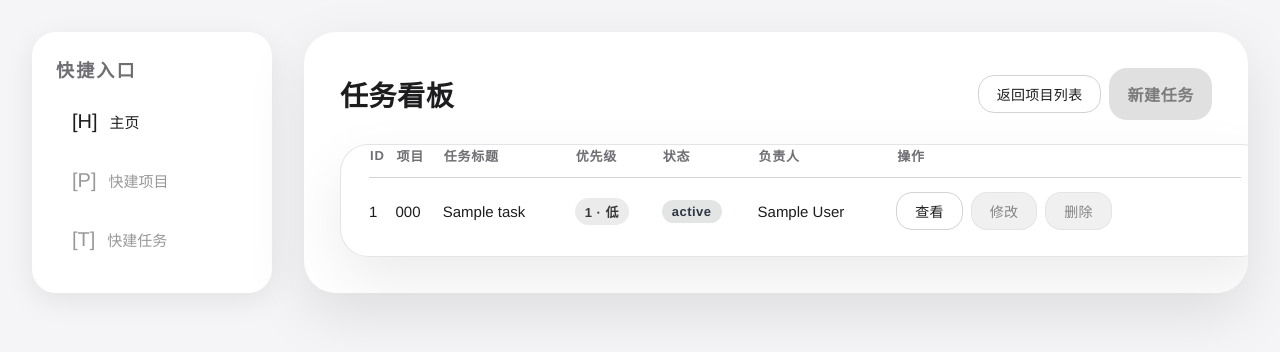
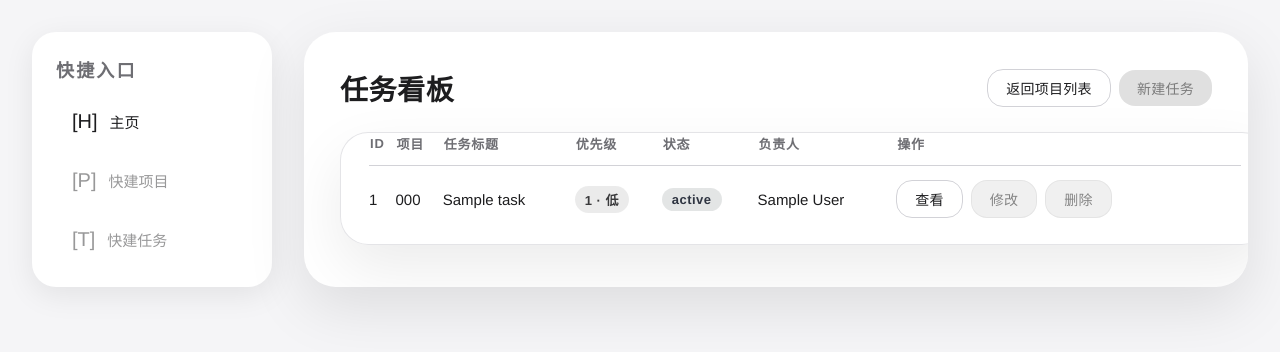
Before and after one commit to mjshen1983/ProjecHhgSys, a Django app: template templates/tasks/list.html in a window 1280 px wide. Shown: the part 71-423 px from the top of the page. Run offline with Django 3.2, Linux system fonts and the light colour scheme; tables that the repository leaves empty hold one stand-in row (values such as "Sample post"); the template is opened without the code that fills it: values that come from a table or form of the project are taken from there, most other values are stand-ins (such as "Sample title", 1, 10 or a date in 2020).

Commit message:
任务看板button

```diff
--- a/templates/tasks/list.html
+++ b/templates/tasks/list.html
@@ -7,10 +7,10 @@
     <h1>任务看板</h1>
     <div class="action-group">
         <a class="header__button" href="{% url 'project_list' %}">返回项目列表</a>
-        {% if can_manage_tasks %}
-        <a class="primary-button" href="{% url 'task_create' %}?next={{ task_list_url|urlencode }}">新建任务</a>
-        {% else %}
-        <button type="button" class="primary-button primary-button--disabled" disabled>新建任务</button>
+    {% if can_manage_tasks %}
+    <a class="header__button header__button--primary" href="{% url 'task_create' %}?next={{ task_list_url|urlencode }}">新建任务</a>
+    {% else %}
+    <button type="button" class="header__button header__button--primary header__button--disabled" disabled>新建任务</button>
         {% endif %}
     </div>
 </div>
```
Also changed, not shown: templates/projects/detail.html (+4 -4 lines).
